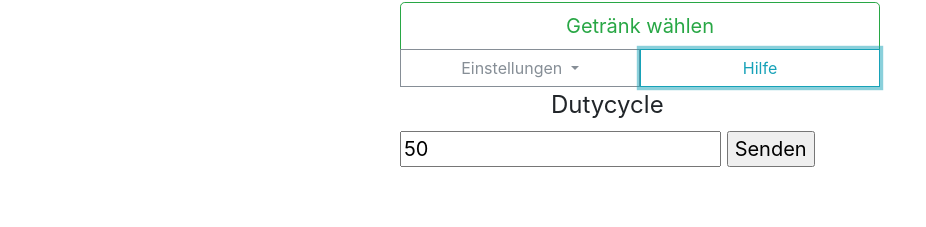
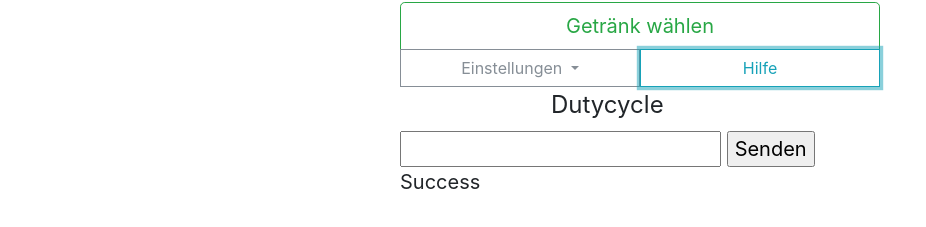
Before and after one commit to Mareise/Tests-NodeJS-Express, a website: page Public/StartPage.html in a window 1280 px wide. Both pictures are taken after a click on the button "Hilfe". Shown: the part 129-356 px from the top of the page, without its empty margins (0-926 px from the left). Drawn offline with Linux system fonts and the light colour scheme; no server answers.

Commit message:
Fehlersuche

```diff
--- a/Public/StartPage.html
+++ b/Public/StartPage.html
@@ -37,12 +37,12 @@
             <form  method="GET">
                 <fieldset>
                     <legend>Dutycycle</legend>
-                    <input value="50" type="number" name="Dutycycle" id="Dutycycle">
+                    <input value="" type="number" name="Dutycycle" id="Dutycycle">
                     <input type="submit" onclick="myFunction()" value="Senden">
                 </fieldset>
             </form>
 
-            <p id="demo"></p>
+            <div id="demo"></div>
 
 
     </center>
--- a/Public/StartPage_script.js
+++ b/Public/StartPage_script.js
@@ -1,11 +1,11 @@
 function myFunction() {
     var Dutycycle = document.getElementById("Dutycycle").value;
-    console.log("Dutycicle" + Dutycycle);
+    console.log("Dutycicle= " + Dutycycle);
     var xhttp = new XMLHttpRequest();
     xhttp.onreadystatechange = function () {
-        if (this.readyState == 4 && this.status == 200) {
-            console.log("Respnse:"+this.responseText)
-            document.getElementById("demo").innerHTML = this.responseText;
+        if (this.readyState == 4 || this.status == 200) {
+            console.log("Response: "+this.responseText)
+            document.getElementById("demo").innerHTML = "Success"
         }
     };
 
```
